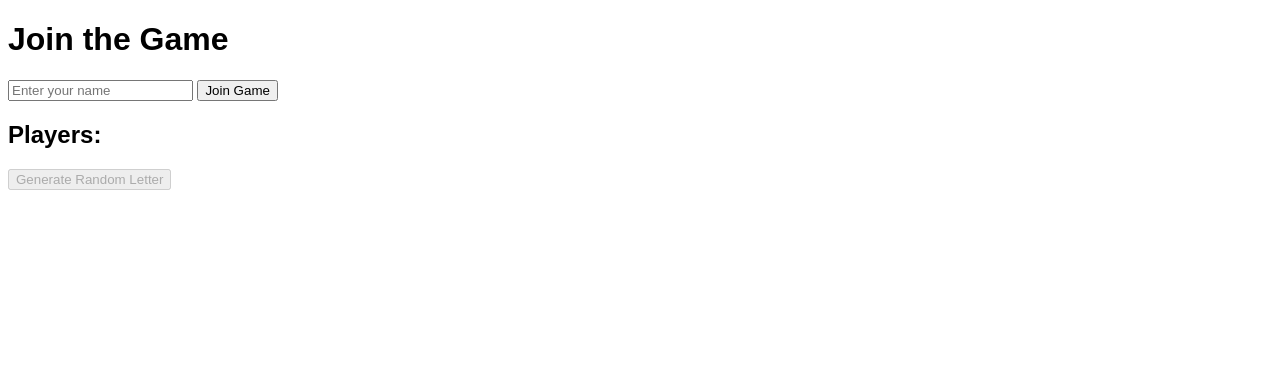
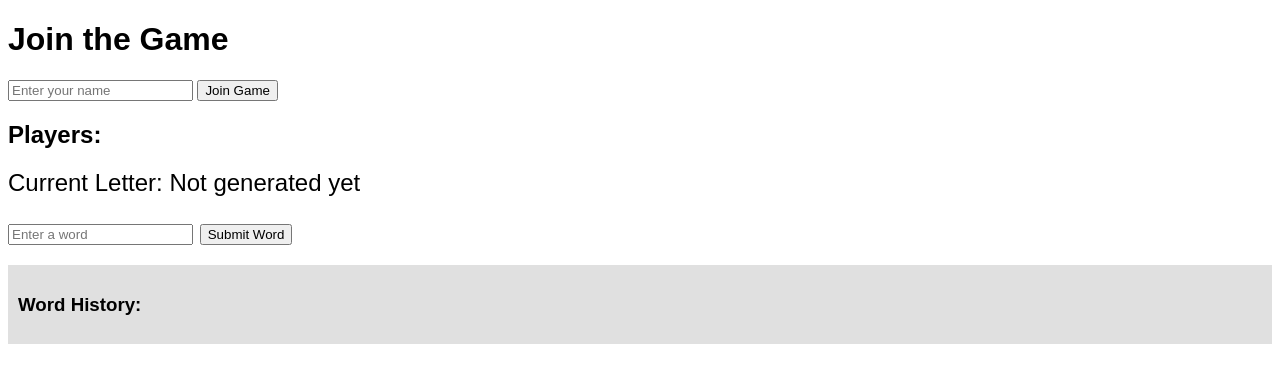
Before and after one commit to haasya2001/AlphabetGame, a Flask app: page / in a window 1280 px wide. Shown: the top 383 px of the page. Run offline with Flask 3, Linux system fonts and the light colour scheme.

Commit message:
Update index.html

```diff
--- a/templates/index.html
+++ b/templates/index.html
@@ -18,9 +18,14 @@
             border: 1px solid #ddd;
             border-radius: 5px;
         }
-        #letter-display {
+        #word-display, #letter-display {
             margin-top: 20px;
             font-size: 24px;
+        }
+        #word-history {
+            margin-top: 20px;
+            padding: 10px;
+            background-color: #e0e0e0;
         }
     </style>
 </head>
@@ -36,17 +41,36 @@
     <div id="players-list">
         <h2>Players:</h2>
         <div>
-            <!-- Display players dynamically -->
             {% for player in players %}
                 <div class="player">{{ player.name }} ({{ player.role }})</div>
             {% endfor %}
         </div>
     </div>
 
-    <!-- Button to Generate Letter (Only for Player 1) -->
-    <button onclick="generateLetter()" id="generate-btn" disabled>Generate Random Letter</button>
+    <!-- Random Letter Display -->
+    <div id="letter-display">
+        {% if current_letter %}
+            Current Letter: {{ current_letter }}
+        {% else %}
+            Current Letter: Not generated yet
+        {% endif %}
+    </div>
 
-    <div id="letter-display"></div>
+    <!-- Word Input for Players -->
+    <div id="word-display">
+        <input type="text" id="word-input" placeholder="Enter a word" />
+        <button onclick="submitWord()">Submit Word</button>
+    </div>
+
+    <!-- Word History -->
+    <div id="word-history">
+        <h3>Word History:</h3>
+        <ul>
+            {% for word in word_history %}
+                <li>{{ word }}</li>
+            {% endfor %}
+        </ul>
+    </div>
 
     <script>
         let playerName = null;
@@ -65,13 +89,9 @@
             })
             .then(response => response.json())
             .then(data => {
-                if (data.message.includes('joined')) {
-                    alert(data.message);
-                    updatePlayersList();
-                    enableGenerateButton();
-                } else {
-                    alert(data.message);
-                }
+                alert(data.message);
+                updatePlayersList();
+                enableGenerateButton();
             })
             .catch(error => alert('Error joining the game.'));
         }
@@ -85,13 +105,9 @@
         }
 
         function enableGenerateButton() {
-            fetch('/')
-            .then(response => response.json())
-            .then(data => {
-                if (data.players.length > 0 && data.players[0].name === playerName) {
-                    document.getElementById('generate-btn').disabled = false;
-                }
-            });
+            if (players.length >= 2) {
+                document.getElementById('generate-btn').disabled = false;
+            }
         }
 
         function generateLetter() {
@@ -103,13 +119,36 @@
             .then(response => response.json())
             .then(data => {
                 if (data.letter) {
-                    document.getElementById('letter-display').innerText = `Random Letter: ${data.letter}`;
+                    document.getElementById('letter-display').innerText = `Current Letter: ${data.letter}`;
                 } else if (data.error) {
                     alert(data.error);
                 }
             })
             .catch(error => alert('Error generating letter.'));
         }
+
+        function submitWord() {
+            const word = document.getElementById('word-input').value;
+            if (!word) {
+                alert('Please enter a word.');
+                return;
+            }
+
+            fetch('/submit_word', {
+                method: 'POST',
+                headers: { 'Content-Type': 'application/json' },
+                body: JSON.stringify({ name: playerName, word: word })
+            })
+            .then(response => response.json())
+            .then(data => {
+                if (data.message) {
+                    updatePlayersList();
+                } else if (data.error) {
+                    alert(data.error);
+                }
+            })
+            .catch(error => alert('Error submitting word.'));
+        }
     </script>
 
 </body>
```
